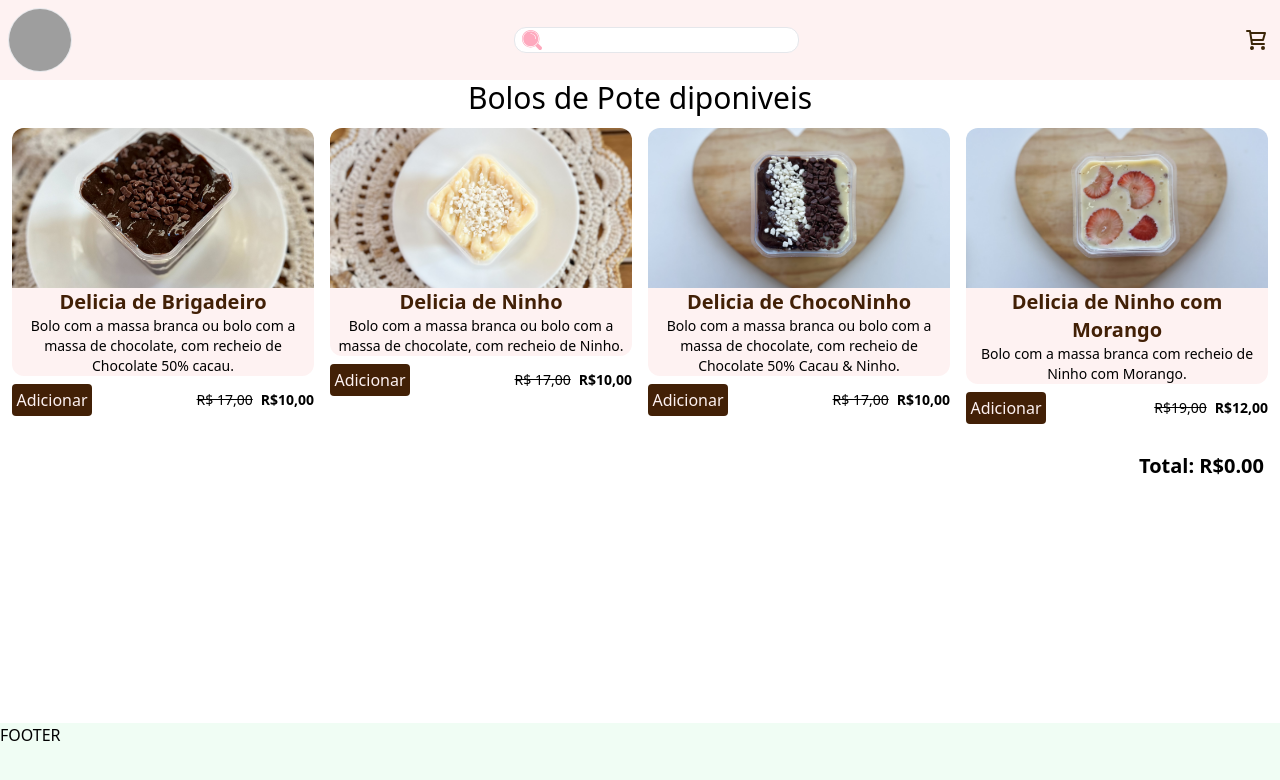
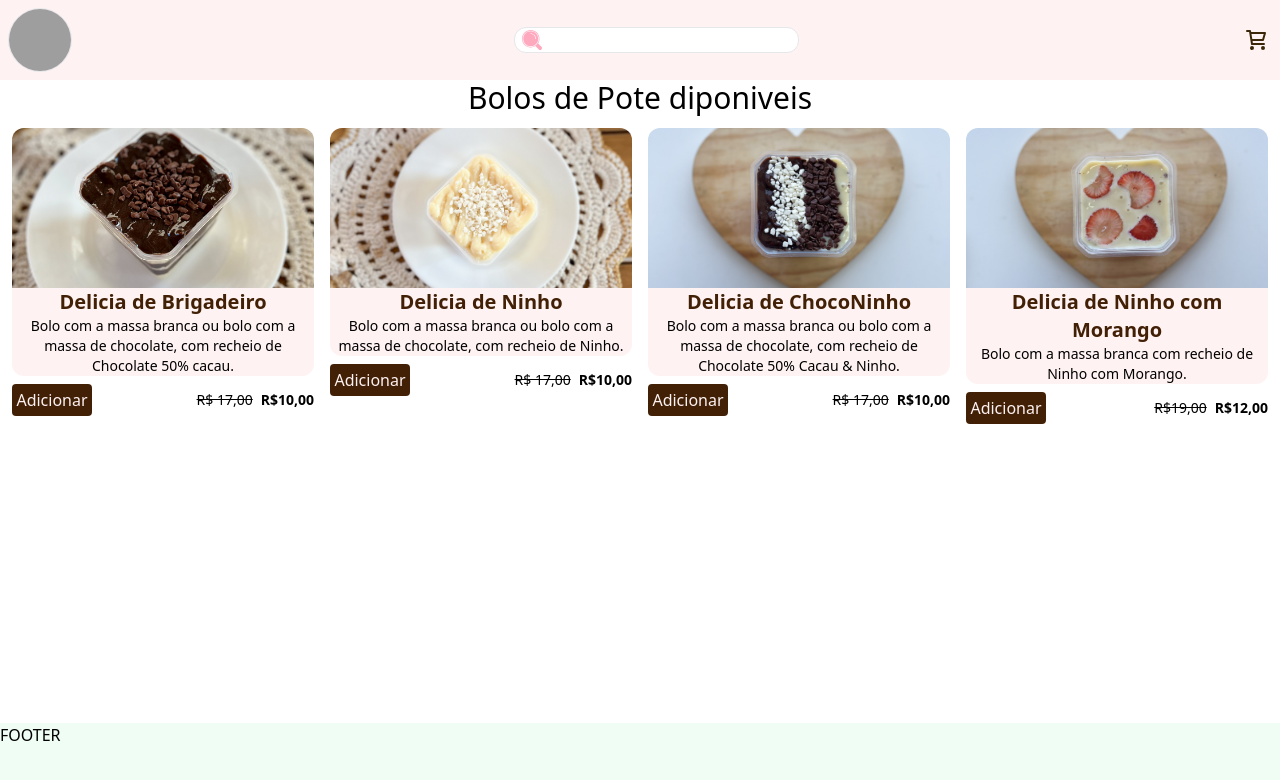
Before and after one commit to SteveHerison/WebsiteLoja, a React (Vite) app: page / in a window 1280 px wide. Shown: the top 780 px of the page. Built offline with nearby package versions, Linux system fonts and the light colour scheme; grey boxes are pictures that could not be loaded.

Commit message:
...revisando

```diff
--- /dev/null
+++ b/src/components/Carrinho/index.tsx
@@ -0,0 +1,55 @@
+import { useContext } from "react";
+import { CarrinhoContext } from "../../contexts/UserContext";
+
+const Carrinho = () => {
+  const carrinhoContext = useContext(CarrinhoContext);
+
+  if (!carrinhoContext) return null;
+
+  const { produtosSelecionados, removerProduto, total } = carrinhoContext;
+
+  return (
+    <div className="absolute w-full h-full flex justify-center items-center bg-black/30">
+      <div className="bg-white border-black w-4/5 h-4/5 rounded-xl p-4">
+        <h2 className="text-2xl font-bold mb-4">Carrinho de Compras</h2>
+        <div className="flex flex-col gap-4">
+          {produtosSelecionados.length === 0 ? (
+            <p>Seu carrinho está vazio.</p>
+          ) : (
+            produtosSelecionados.map(({ id, src, title, valor }) => (
+              <div
+                key={id}
+                className="flex items-center justify-between p-2 border-b border-gray-300"
+              >
+                <div className="flex items-center gap-4">
+                  <img
+                    src={src}
+                    alt={title}
+                    className="w-16 h-16 object-cover rounded"
+                  />
+                  <div>
+                    <h3 className="font-semibold">{title}</h3>
+
+                    <p className="font-semibold">R${valor.toFixed(2)}</p>
+                  </div>
+                </div>
+                <button
+                  onClick={() => removerProduto(id)}
+                  className="bg-red-500 text-white px-2 py-1 rounded"
+                >
+                  Remover
+                </button>
+              </div>
+            ))
+          )}
+        </div>
+        <div className="mt-4 flex justify-between font-bold">
+          <span>Total:</span>
+          <span>R${total.toFixed(2)}</span>
+        </div>
+      </div>
+    </div>
+  );
+};
+
+export default Carrinho;
--- a/src/components/Catalogo/index.tsx
+++ b/src/components/Catalogo/index.tsx
@@ -1,14 +1,13 @@
-import { useState } from "react";
+import { useContext } from "react";
 import { listBolo } from "../../data/bolos";
+import { CarrinhoContext } from "../../contexts/UserContext";
 
 const Index = () => {
-  // Estado para armazenar o valor total
-  const [total, setTotal] = useState<number>(0);
+  const carrinhoContext = useContext(CarrinhoContext);
 
-  // Função para adicionar o valor do bolo ao total
-  const handleAdd = (valor: number) => {
-    setTotal((prevTotal) => prevTotal + valor);
-  };
+  if (!carrinhoContext) return null;
+
+  const { adicionarProduto } = carrinhoContext;
 
   return (
     <div>
@@ -24,7 +23,7 @@ const Index = () => {
                 alt={`Bolo ${id}`}
                 className="w-full h-40 object-cover rounded-t-xl"
               />
-              <div className="text-center bg-red-50 rounded-b-xl">
+              <div className="text-center bg-red-50 rounded-b-xl w-full px-1">
                 <h3 className="text-xl font-semibold text-yellow-950">
                   {title}
                 </h3>
@@ -34,7 +33,7 @@ const Index = () => {
             <div className="flex items-center justify-between">
               <button
                 className="bg-yellow-950 p-1 rounded w-20 text-red-50"
-                onClick={() => handleAdd(valor)}
+                onClick={() => adicionarProduto({ id, title, valor, src })}
               >
                 Adicionar
               </button>
@@ -55,9 +54,6 @@ const Index = () => {
           </div>
         ))}
       </div>
-      <div className="text-right p-4">
-        <h2 className="text-xl font-bold">Total: R${total.toFixed(2)}</h2>
-      </div>
     </div>
   );
 };
--- a/src/components/Header/index.tsx
+++ b/src/components/Header/index.tsx
@@ -2,7 +2,11 @@ import Logo from "../../assets/Design sem nome (1).png";
 import Lupa from "../../assets/Lupa.svg";
 import Cart from "../../assets/cart.svg";
 
-const Header = () => {
+type HeaderProps = {
+  handleOpenModal: () => void;
+};
+
+const Header = ({ handleOpenModal }: HeaderProps) => {
   return (
     <div className="w-full h-20 bg-red-50">
       <div className="flex items-center justify-between w-full">
@@ -20,7 +24,9 @@ const Header = () => {
           />
           <img src={Lupa} alt="" className="w-5 h-5 absolute left-2" />
         </div>
-        <img src={Cart} alt="" className="w-6 h-6 mx-3" />
+        <button onClick={handleOpenModal}>
+          <img src={Cart} alt="" className="w-6 h-6 mx-3" />
+        </button>
       </div>
     </div>
   );
--- /dev/null
+++ b/src/contexts/UserContext.tsx
@@ -0,0 +1,37 @@
+import { createContext, ReactNode, useState } from "react";
+import { CarrinhoContextType } from "../types/carrinhoType";
+import { Produto } from "../types/listBolo";
+
+export const CarrinhoContext = createContext<CarrinhoContextType | null>(null);
+
+type Props = { children: ReactNode };
+
+export const UserProvider = ({ children }: Props) => {
+  const [produtosSelecionados, setProdutoSelecionado] = useState<Produto[]>([]);
+  const [total, setTotal] = useState(0);
+
+  const adicionarProduto = (produto: Produto) => {
+    setProdutoSelecionado((prev) => [...prev, produto]);
+    setTotal((prevTotal) => prevTotal + produto.valor);
+  };
+
+  const removerProduto = (produtoId: number) => {
+    setProdutoSelecionado((prev) =>
+      prev.filter((produto) => produto.id !== produtoId)
+    );
+    const produtoRemovido = produtosSelecionados.find(
+      (produto) => produto.id === produtoId
+    );
+    if (produtoRemovido) {
+      setTotal((prevTotal) => prevTotal - produtoRemovido.valor);
+    }
+  };
+
+  return (
+    <CarrinhoContext.Provider
+      value={{ produtosSelecionados, total, adicionarProduto, removerProduto }}
+    >
+      {children}
+    </CarrinhoContext.Provider>
+  );
+};
--- a/src/data/bolos.ts
+++ b/src/data/bolos.ts
@@ -3,9 +3,9 @@ import FotoDois from "../assets/fotosBolo/IMG_4538.JPG";
 import FotoTres from "../assets/fotosBolo/IMG_4414.JPG";
 import FotoQuatro from "../assets/fotosBolo/IMG_4537.JPG";
 
-import { Image } from "../types/listBolo";
+import { Produto } from "../types/listBolo";
 
-export const listBolo: Image[] = [
+export const listBolo: Produto[] = [
   {
     id: 1,
     src: FotoUm,
--- a/src/layout/index.tsx
+++ b/src/layout/index.tsx
@@ -1,18 +1,28 @@
 import { ReactNode } from "react";
 import Footer from "../components/Footer";
 import Header from "../components/Header";
-// import Navbar from "../components/Navbar";
+import { UserProvider } from "../contexts/UserContext";
 
-const Layout = ({ children }: { children: ReactNode }) => {
+type LayoutProps = {
+  children: ReactNode;
+  setOpenModal: React.Dispatch<React.SetStateAction<boolean>>;
+};
+
+const Layout = ({ children, setOpenModal }: LayoutProps) => {
+  const handleOpenModal = () => {
+    setOpenModal(true);
+  };
+
   return (
-    <div className="flex h-screen w-screen">
-      {/* <Navbar /> */}
-      <div className="flex flex-col h-full w-full">
-        <Header />
-        {children}
-        <Footer />
+    <UserProvider>
+      <div className="flex h-screen w-screen relative">
+        <div className="flex flex-col h-full w-full">
+          <Header handleOpenModal={handleOpenModal} />
+          {children}
+          <Footer />
+        </div>
       </div>
-    </div>
+    </UserProvider>
   );
 };
 
--- a/src/pages/App.tsx
+++ b/src/pages/App.tsx
@@ -1,11 +1,15 @@
+import { useState } from "react";
 import Layout from "../layout";
 import Home from "./home";
+import Carrinho from "../components/Carrinho";
 
 const App = () => {
+  const [openModal, setOpenModal] = useState(false);
   return (
     <div className="">
-      <Layout>
+      <Layout setOpenModal={setOpenModal}>
         <Home />
+        {openModal && <Carrinho />}
       </Layout>
     </div>
   );
--- /dev/null
+++ b/src/types/carrinhoType.ts
@@ -0,0 +1,7 @@
+import { Produto } from "./listBolo";
+
+export interface CarrinhoContextType {
+  produtosSelecionados: Produto[];
+  total: number;
+  adicionarProduto: (produto: Produto) => void;
+}
--- a/src/types/listBolo.ts
+++ b/src/types/listBolo.ts
@@ -1,4 +1,4 @@
-export interface Image {
+export interface Produto {
   src: string;
   id: number;
   title: string;
```
